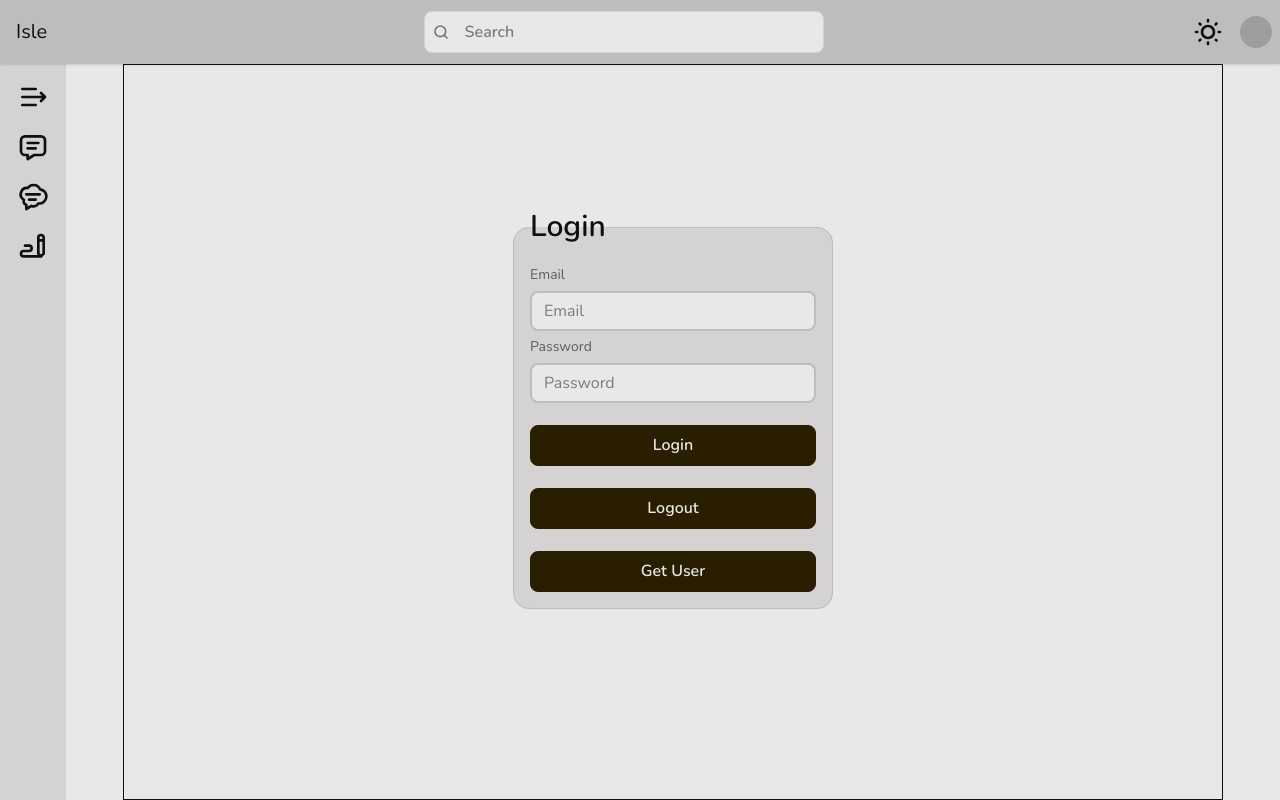
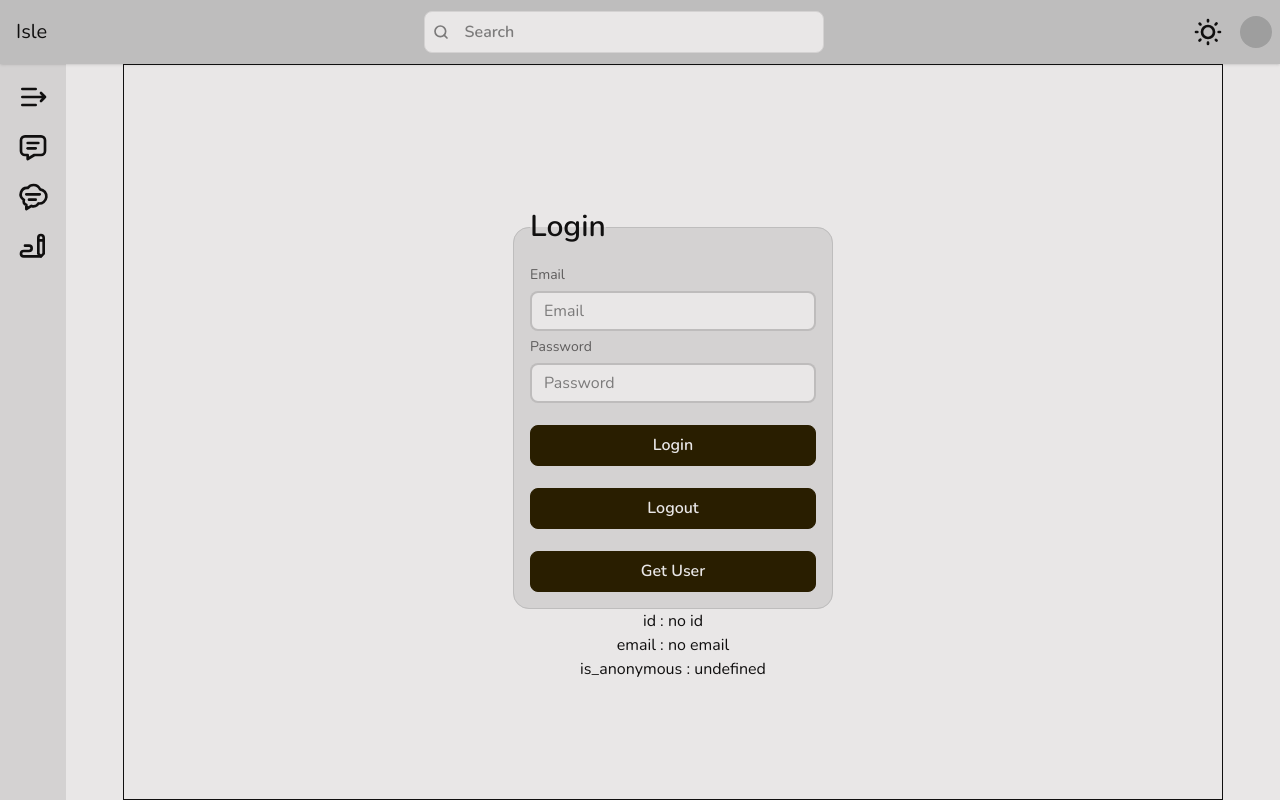
Before and after one commit to Damianouo/isle, a React (Vite) app: page /login in a window 1280 px wide. Built offline with nearby package versions, Linux system fonts and the light colour scheme; no server answers; grey boxes are pictures that could not be loaded.

Commit message:
feat:Session Context

```diff
--- a/src/App.jsx
+++ b/src/App.jsx
@@ -6,6 +6,7 @@ import Post from "./pages/Post/Post.jsx";
 import Submit from "./pages/Submit/Submit.jsx";
 import Settings from "./pages/Settings/Settings.jsx";
 import Login from "./pages/Login/Login.jsx";
+import SessionProvider from "./contexts/SessionContext.jsx";
 
 const router = createBrowserRouter([
   {
@@ -24,7 +25,11 @@ const router = createBrowserRouter([
 ]);
 
 function App() {
-  return <RouterProvider router={router} />;
+  return (
+    <SessionProvider>
+      <RouterProvider router={router} />
+    </SessionProvider>
+  );
 }
 
 export default App;
--- /dev/null
+++ b/src/contexts/SessionContext.jsx
@@ -0,0 +1,50 @@
+import { createContext, useContext, useEffect, useState } from "react";
+import { supabase } from "../supabase-client.js";
+
+const SessionContext = createContext(null);
+
+const SessionProvider = ({ children }) => {
+  const [session, setSession] = useState(null);
+
+  useEffect(() => {
+    const fetchSession = async () => {
+      const {
+        data: { session },
+        error,
+      } = await supabase.auth.getSession();
+      if (error) {
+        console.log("[session error]", error);
+      } else if (session) {
+        setSession(session.user);
+      }
+    };
+    fetchSession();
+
+    const {
+      data: { subscription },
+    } = supabase.auth.onAuthStateChange(async (event, session) => {
+      if (event === "SIGNED_OUT") {
+        setSession(null);
+      } else if (session) {
+        setSession(session.user);
+      }
+    });
+
+    return () => {
+      subscription.unsubscribe();
+    };
+  }, []);
+
+  return (
+    <SessionContext.Provider value={{ session, setSession }}>{children}</SessionContext.Provider>
+  );
+};
+export default SessionProvider;
+
+export const useSession = () => {
+  const context = useContext(SessionContext);
+  if (context === undefined) {
+    throw new Error("useAuth must be used within an AuthProvider");
+  }
+  return context;
+};
--- a/src/pages/Login/Login.jsx
+++ b/src/pages/Login/Login.jsx
@@ -1,33 +1,39 @@
 import { useState } from "react";
 import { supabase } from "../../supabase-client.js";
+import { useSession } from "../../contexts/SessionContext.jsx";
 
 function Login() {
   const [credentials, setCredentials] = useState({ email: "", password: "" });
-
+  const { session } = useSession();
   const handleChange = (e) => {
     setCredentials({ ...credentials, [e.target.name]: e.target.value });
   };
 
   const handleLogin = async () => {
-    const { data, error } = await supabase.auth.signInWithPassword(credentials);
+    const { error } = await supabase.auth.signInWithPassword(credentials);
     if (error) {
       console.log("[error]", error);
     }
-    console.log("[data]", data);
   };
 
   const handleLogout = async () => {
     const { error } = await supabase.auth.signOut();
     if (error) {
       console.log("[error]", error);
+    } else {
+      console.log("logged out");
     }
   };
 
   const handleGetUser = async () => {
     const {
-      data: { user },
-    } = await supabase.auth.getUser();
-    console.log(user);
+      data: { session },
+    } = await supabase.auth.getSession();
+    if (session) {
+      console.log(session.user);
+    } else {
+      console.log("no session");
+    }
   };
   return (
     <div className="flex flex-col items-center pt-32">
@@ -62,6 +68,19 @@ function Login() {
           Get User
         </button>
       </fieldset>
+
+      <p>
+        <span>id : </span>
+        <span>{session?.id || "no id"}</span>
+      </p>
+      <p>
+        <span>email : </span>
+        <span>{session?.email || "no email"}</span>
+      </p>
+      <p>
+        <span>is_anonymous : </span>
+        <span>{String(session?.is_anonymous)}</span>
+      </p>
     </div>
   );
 }
```
